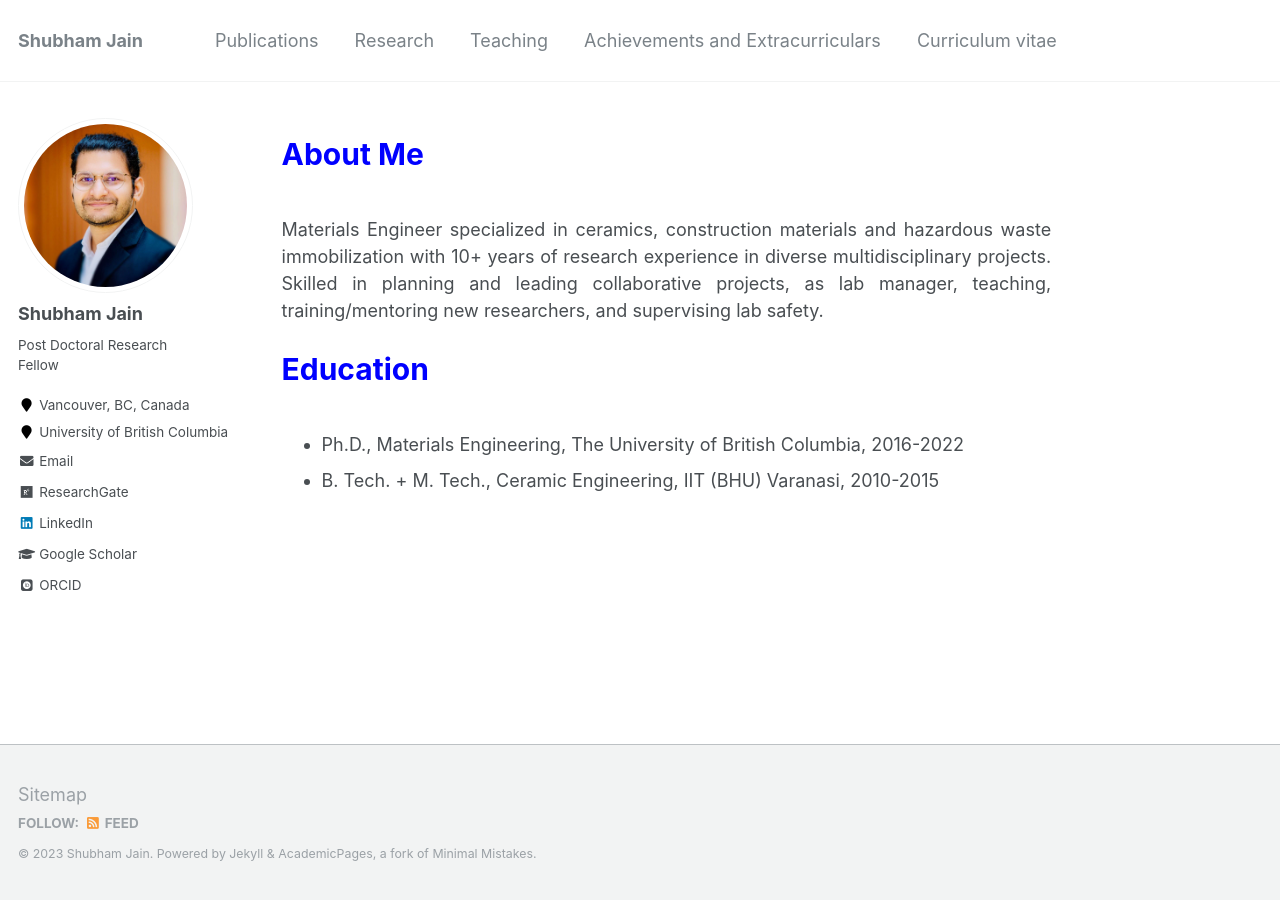
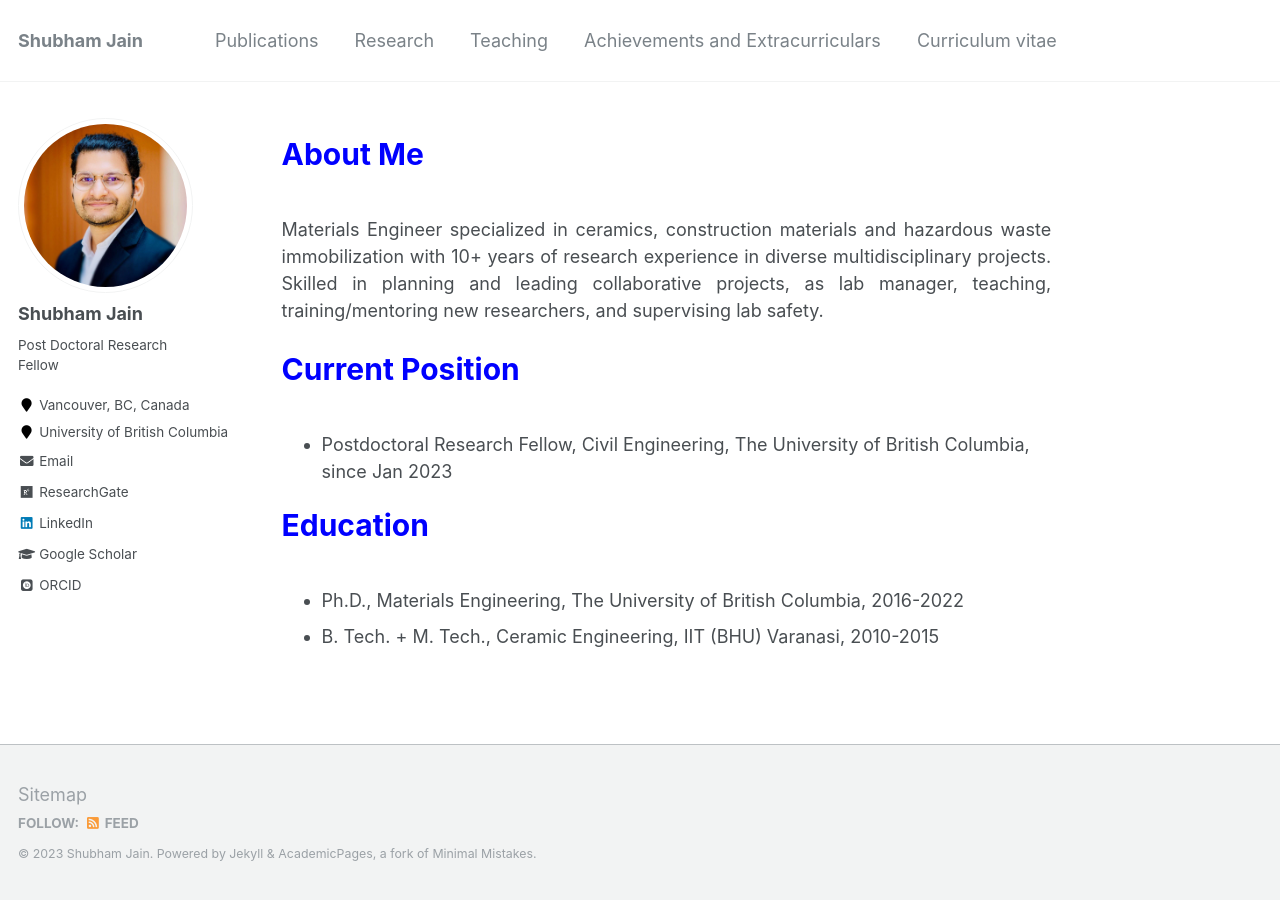
Before and after one commit to shubhamj2611/shubhamj2611.github.io, a Jekyll site: the page built from _pages/about.md, in a window 1280 px wide. Built offline with Jekyll 4.4.1, drawn with Linux system fonts in a browser that asks for light colours; some web fonts are replaced.

Commit message:
Update about.md

```diff
--- a/_pages/about.md
+++ b/_pages/about.md
@@ -12,7 +12,9 @@ redirect_from:
 
 <p style="text-align:justify;"> Materials Engineer specialized in ceramics, construction materials and hazardous waste immobilization with 10+ years of research experience in diverse multidisciplinary projects. Skilled in planning and leading collaborative projects, as lab manager, teaching, training/mentoring new researchers, and supervising lab safety. </p>
 
+<p style="text-align:left; color:Blue; font-size:30px; font-weight:bold;"> Current Position </p>
 
+* Postdoctoral Research Fellow, Civil Engineering, The University of British Columbia, since Jan 2023
 
 <p style="text-align:left; color:Blue; font-size:30px; font-weight:bold;"> Education </p>
 
```
